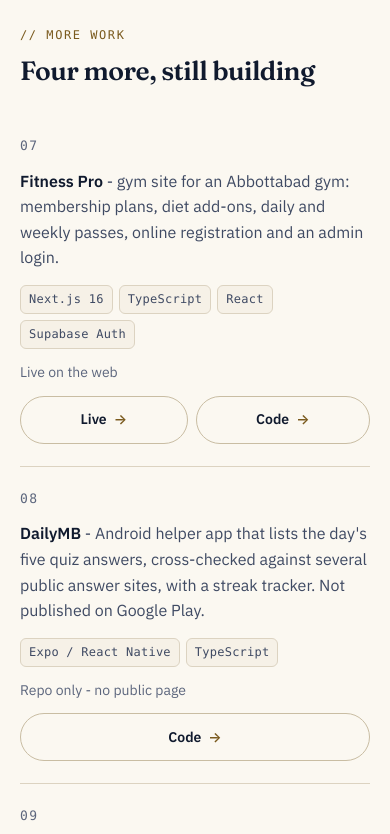
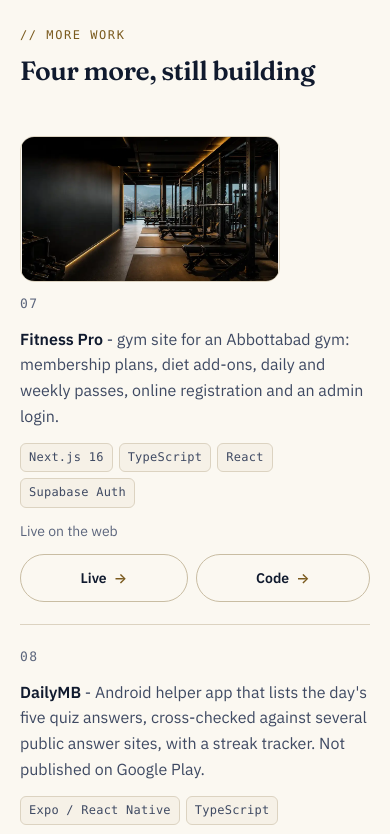
Before and after one commit to min955379-glitch/muhammad-ibrahim-portfolio-live, a plain HTML site: page index.html in a window 390 px wide. Shown: the part 5440-6274 px from the top of the page. Drawn offline with Linux system fonts and the light colour scheme.

Commit message:
fix(preview images): row previews show on phones at their real ratio; drop the dead .list-row--full rule
Co-authored-by: arena-agent <297053741+arena-agent@users.noreply.github.com>

```diff
--- a/style.css
+++ b/style.css
@@ -220,10 +220,8 @@ body.menu-open .nav{transform:none;opacity:1;visibility:visible;pointer-events:a
 .list-links{display:flex;flex-wrap:wrap;gap:8px}
 .list-links .lnk{flex:1 1 auto;justify-content:center}
 .list-links .lnk{min-height:48px;font-size:.875rem}
-.list-img{display:none}
-/* the wide-row card shows its (correctly proportioned) preview on phones too */
-.list-row--full .list-img{display:block}
-.list-row--full .list-img img{width:100%;border-radius:12px;border:1px solid var(--line);background:var(--surface)}
+.list-img{display:block}
+.list-img img{width:100%;max-width:260px}
 
 /* ---------- services ---------- */
 .svc{display:grid}
```
Also changed, not shown: 1 other file.
